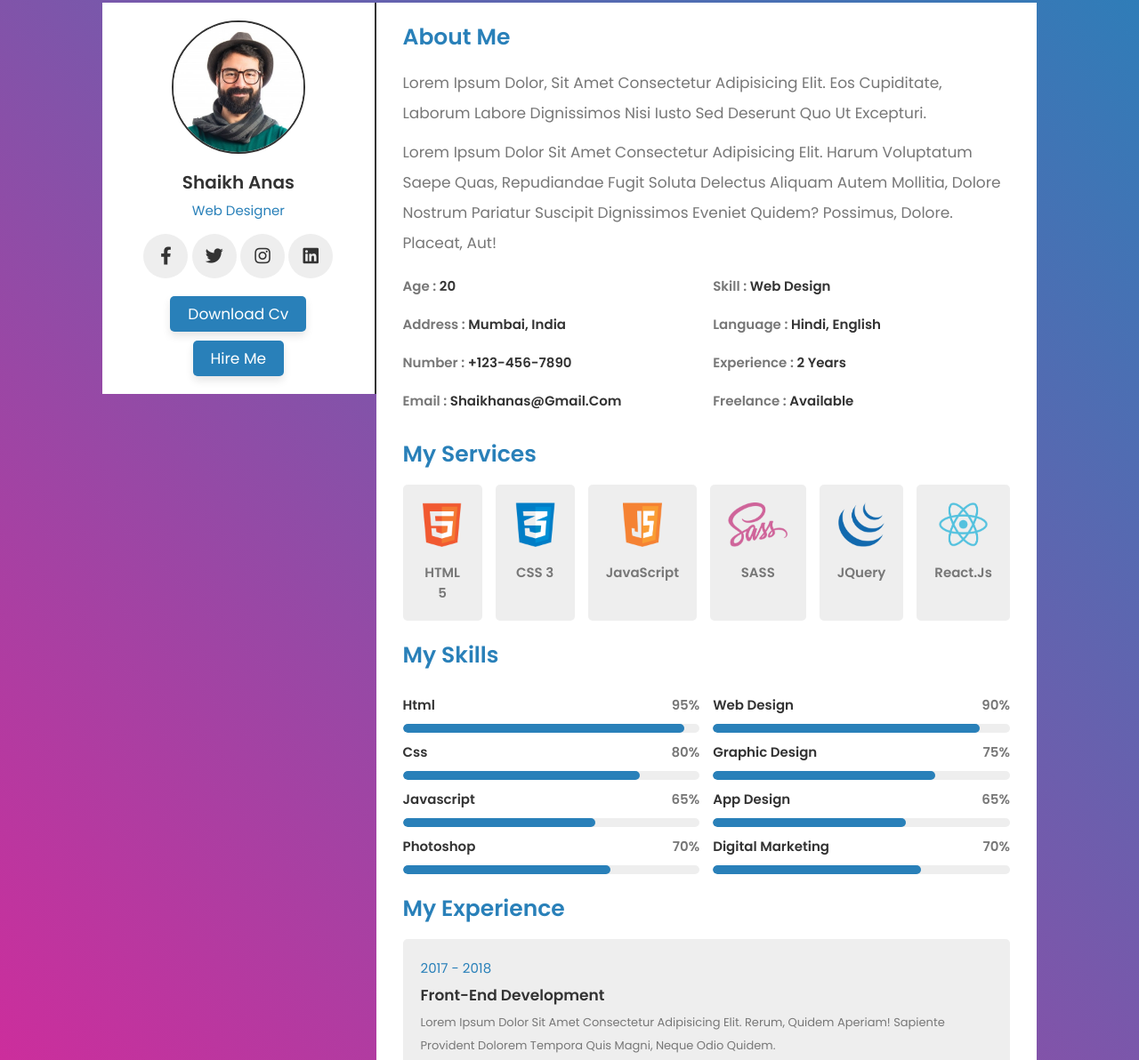
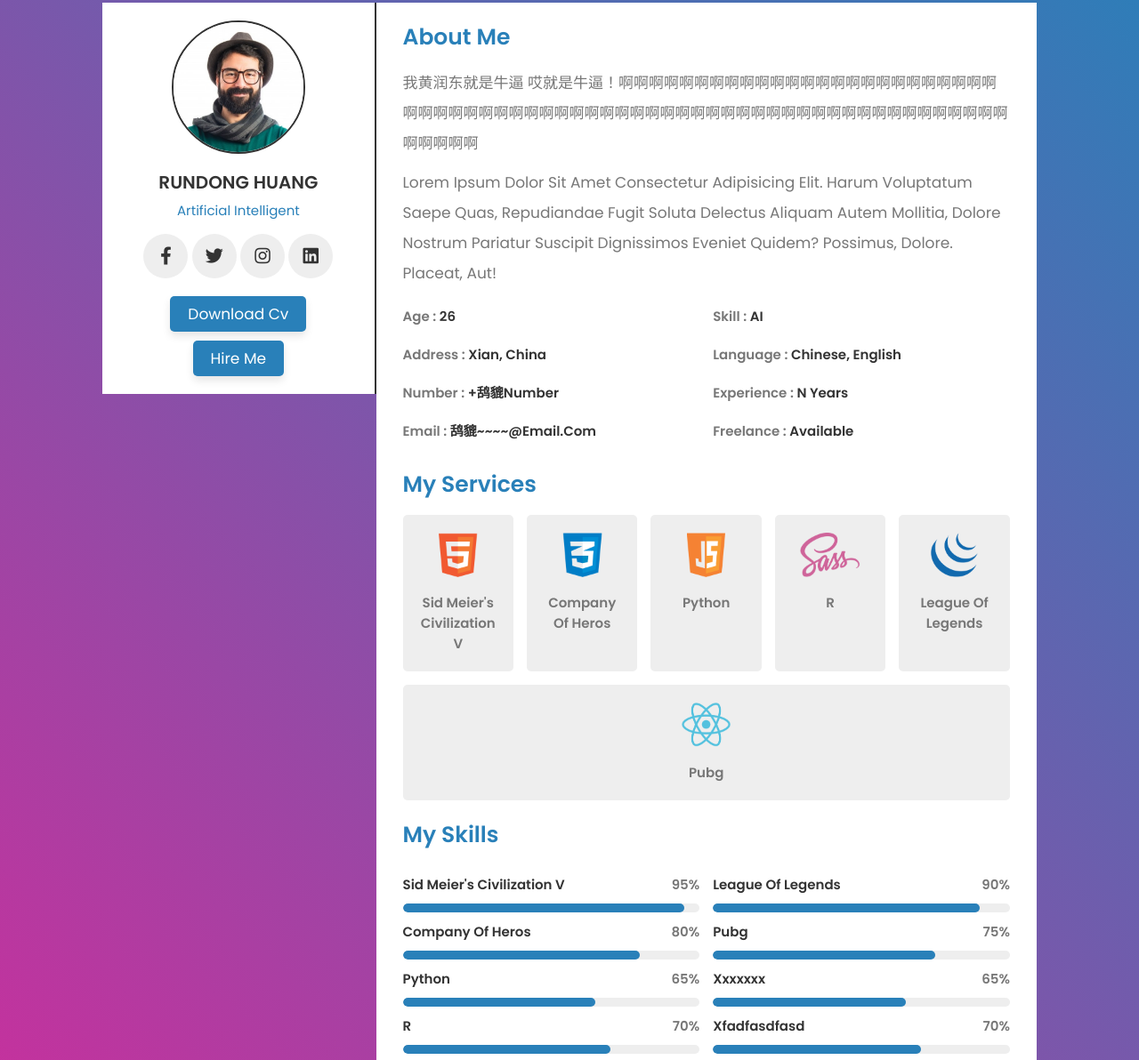
Before and after one commit to rundong784/website, a plain HTML site: page index.html in a window 1280 px wide. Shown: the part 97-1289 px from the top of the page at 89% size. Drawn offline with Linux system fonts and the light colour scheme.

Commit message:
feat: 修改信息（随便）

```diff
--- a/index.html
+++ b/index.html
@@ -19,10 +19,10 @@
 
     <div class="profile">
         <img src="images/pic.png" alt="">
-        <h3>shaikh anas</h3>
-        <p>web designer</p>
+        <h3>RUNDONG HUANG</h3>
+        <p>Artificial Intelligent</p>
         <div class="share">
-            <a href="#" class="fab fa-facebook-f"></a>
+            <a href="https://www.bilibili.com/" target="_blank"  class="fab fa-facebook-f"></a>
             <a href="#" class="fab fa-twitter"></a>
             <a href="#" class="fab fa-instagram"></a>
             <a href="#" class="fab fa-linkedin"></a>
@@ -37,19 +37,19 @@
 
         <div class="about">
             <h3 class="title">about me</h3>
-            <p>Lorem ipsum dolor, sit amet consectetur adipisicing elit. Eos cupiditate, laborum labore dignissimos nisi iusto sed deserunt quo ut excepturi.</p>
+            <p>我黄润东就是牛逼 哎就是牛逼！啊啊啊啊啊啊啊啊啊啊啊啊啊啊啊啊啊啊啊啊啊啊啊啊啊啊啊啊啊啊啊啊啊啊啊啊啊啊啊啊啊啊啊啊啊啊啊啊啊啊啊啊啊啊啊啊啊啊啊啊啊啊啊啊啊啊啊啊啊啊</p>
             <p>Lorem ipsum dolor sit amet consectetur adipisicing elit. Harum voluptatum saepe quas, repudiandae fugit soluta delectus aliquam autem mollitia, dolore nostrum pariatur suscipit dignissimos eveniet quidem? Possimus, dolore. Placeat, aut!</p>
             <div class="box-container">
                 <div class="box">
-                    <h3> <span> age : </span> 20 </h3>
-                    <h3> <span> address : </span> mumbai, india </h3>
-                    <h3> <span> number : </span> +123-456-7890 </h3>
-                    <h3> <span> email : </span> shaikhanas@gmail.com </h3>
+                    <h3> <span> age : </span> 26 </h3>
+                    <h3> <span> address : </span> xian, china </h3>
+                    <h3> <span> number : </span> +鸹貔number </h3>
+                    <h3> <span> email : </span> 鸹貔~~~~@email.com </h3>
                 </div>
                 <div class="box">
-                    <h3> <span> skill : </span> web design </h3>
-                    <h3> <span> language : </span> hindi, english </h3>
-                    <h3> <span> experience : </span> 2 years </h3>
+                    <h3> <span> skill : </span> AI </h3>
+                    <h3> <span> language : </span> chinese, english </h3>
+                    <h3> <span> experience : </span> N years </h3>
                     <h3> <span> freelance : </span> available </h3>
                 </div>
             </div>
@@ -60,27 +60,27 @@
             <div class="box-container">
                 <div class="box">
                     <img src="images/icon-1.png" alt="">
-                    <h3>HTML 5</h3>
+                    <h3>Sid Meier's Civilization V</h3>
                 </div>
                 <div class="box">
                     <img src="images/icon-2.png" alt="">
-                    <h3>CSS 3</h3>
+                    <h3>Company Of Heros</h3>
                 </div>
                 <div class="box">
                     <img src="images/icon-3.png" alt="">
-                    <h3>JavaScript</h3>
+                    <h3>Python</h3>
                 </div>
                 <div class="box">
                     <img src="images/icon-4.png" alt="">
-                    <h3>SASS</h3>
+                    <h3>R</h3>
                 </div>
                 <div class="box">
                     <img src="images/icon-5.png" alt="">
-                    <h3>JQuery</h3>
+                    <h3>League of Legends</h3>
                 </div>
                 <div class="box">
                     <img src="images/icon-6.png" alt="">
-                    <h3>react.js</h3>
+                    <h3>Pubg</h3>
                 </div>
             </div>
         </div>
@@ -90,37 +90,37 @@
             <div class="box-container">
                 <div class="box">
                     <div class="progress">
-                        <h3>html <span>95%</span></h3>
+                        <h3>Sid Meier's Civilization V <span>95%</span></h3>
                         <div class="bar"><span></span></div>
                     </div>
                     <div class="progress">
-                        <h3>css <span>80%</span></h3>
+                        <h3>Company Of Heros <span>80%</span></h3>
                         <div class="bar"><span></span></div>
                     </div>
                     <div class="progress">
-                        <h3>javascript <span>65%</span></h3>
+                        <h3>Python <span>65%</span></h3>
                         <div class="bar"><span></span></div>
                     </div>
                     <div class="progress">
-                        <h3>photoshop <span>70%</span></h3>
+                        <h3>R <span>70%</span></h3>
                         <div class="bar"><span></span></div>
                     </div>
                 </div>
                 <div class="box">
                     <div class="progress">
-                        <h3>web design <span>90%</span></h3>
+                        <h3>League of Legends <span>90%</span></h3>
                         <div class="bar"><span></span></div>
                     </div>
                     <div class="progress">
-                        <h3>graphic design <span>75%</span></h3>
+                        <h3>Pubg <span>75%</span></h3>
                         <div class="bar"><span></span></div>
                     </div>
                     <div class="progress">
-                        <h3>app design <span>65%</span></h3>
+                        <h3>xxxxxxx <span>65%</span></h3>
                         <div class="bar"><span></span></div>
                     </div>
                     <div class="progress">
-                        <h3>digital marketing <span>70%</span></h3>
+                        <h3>xfadfasdfasd <span>70%</span></h3>
                         <div class="bar"><span></span></div>
                     </div>
                 </div>
@@ -160,7 +160,7 @@
                     <i class="fas fa-map"></i>
                     <div class="info">
                         <h3>my address</h3>
-                        <p>mumbai, india - 400104</p>
+                        <p>xian, china</p>
                     </div>
                 </div>
                 <div class="box">
@@ -175,8 +175,8 @@
                     <i class="fas fa-envelope"></i>
                     <div class="info">
                         <h3>my email</h3>
-                        <p>shaikhanas@gmail.com</p>
-                        <p>anasbhai@gmail.com</p>
+                        <p>鸹貔@email.com</p>
+                        <p>鸹貔@email.com</p>
                     </div>
                 </div>
             </div>
```
